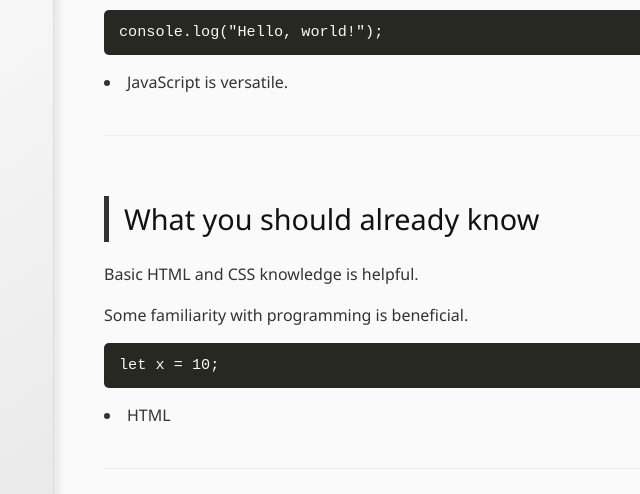
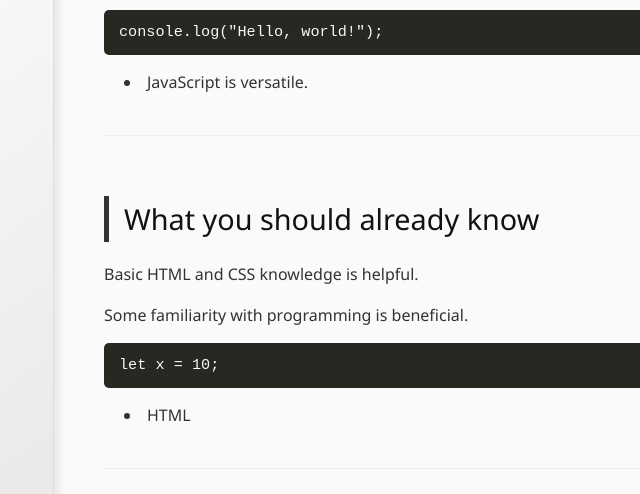
Before and after one commit to dianakius/documentation_page, a plain HTML site: page index.html in a window 1280 px wide. Shown: the part 177-671 px from the top of the page, 176-816 px from the left. Drawn offline with Linux system fonts and the light colour scheme.

```diff
--- a/styles.css
+++ b/styles.css
@@ -79,3 +79,8 @@
   font-size: 0.95rem;
   overflow-x: auto;
 }
+li {
+  margin-left: 20px;
+  margin-top: 8px;
+  list-style-type: disc;
+}
```
